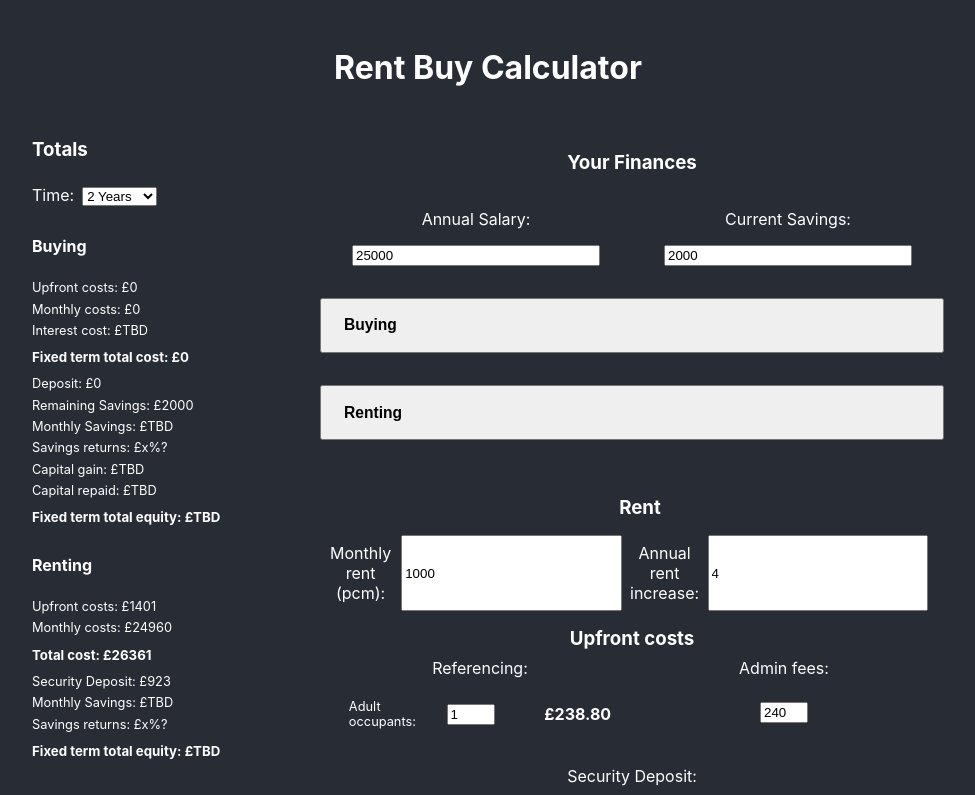
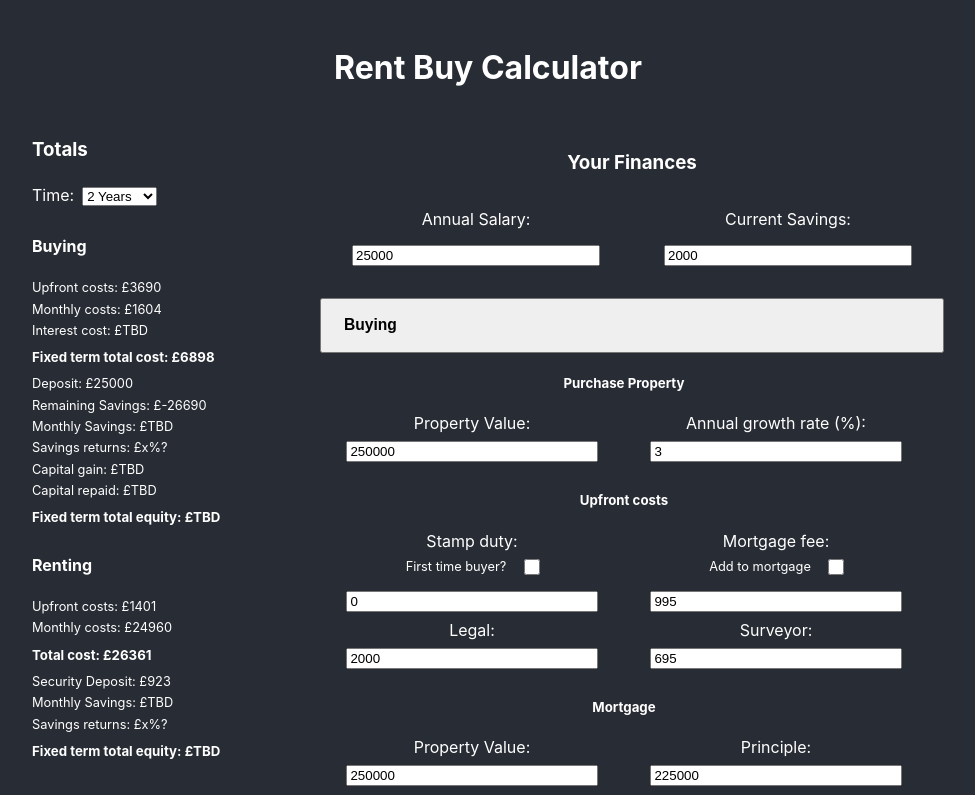
Before and after one commit to Spencer-EMS/rentbuycalc, a React (Create React App) app: page / in a window 1280 px wide. Shown: the top 795 px of the page, without its empty margins (152-1127 px from the left). Built offline with nearby package versions, Linux system fonts and the light colour scheme.

Commit message:
removing buy view via boolean

```diff
--- a/src/components/Calculator/Calculator.js
+++ b/src/components/Calculator/Calculator.js
@@ -74,7 +74,7 @@ const Calculator = () => {
                         <h3>Buying</h3>
                     </div>
                     </button>
-                    {buyInputBool ?
+                    {/* {buyInputBool ?  */}
                         <BuyForm
                             monthlyCosts={monthlyCosts}
                             setMonthlyCosts={setMonthlyCosts}
@@ -88,9 +88,9 @@ const Calculator = () => {
                             setStampDutyCost={setStampDutyCost}
                             setTimePeriodCost={setTimePeriodCost}
                         />
-                        :
-                        <></>
-                    }
+                    {/* //     :
+                    //     <></>
+                    // } */}
                 </div>
                 <div className={style.rentSection}>
                     <button onClick={handleRentButton}>
```
